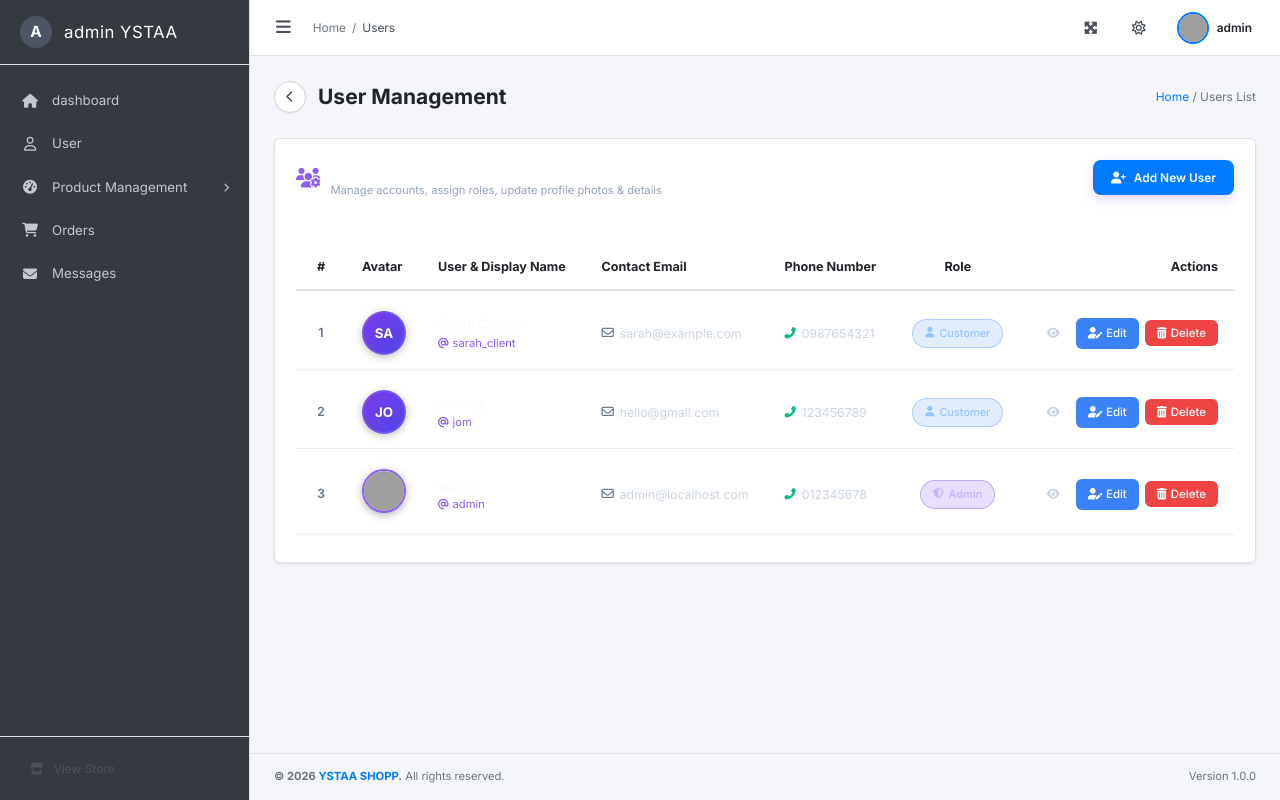
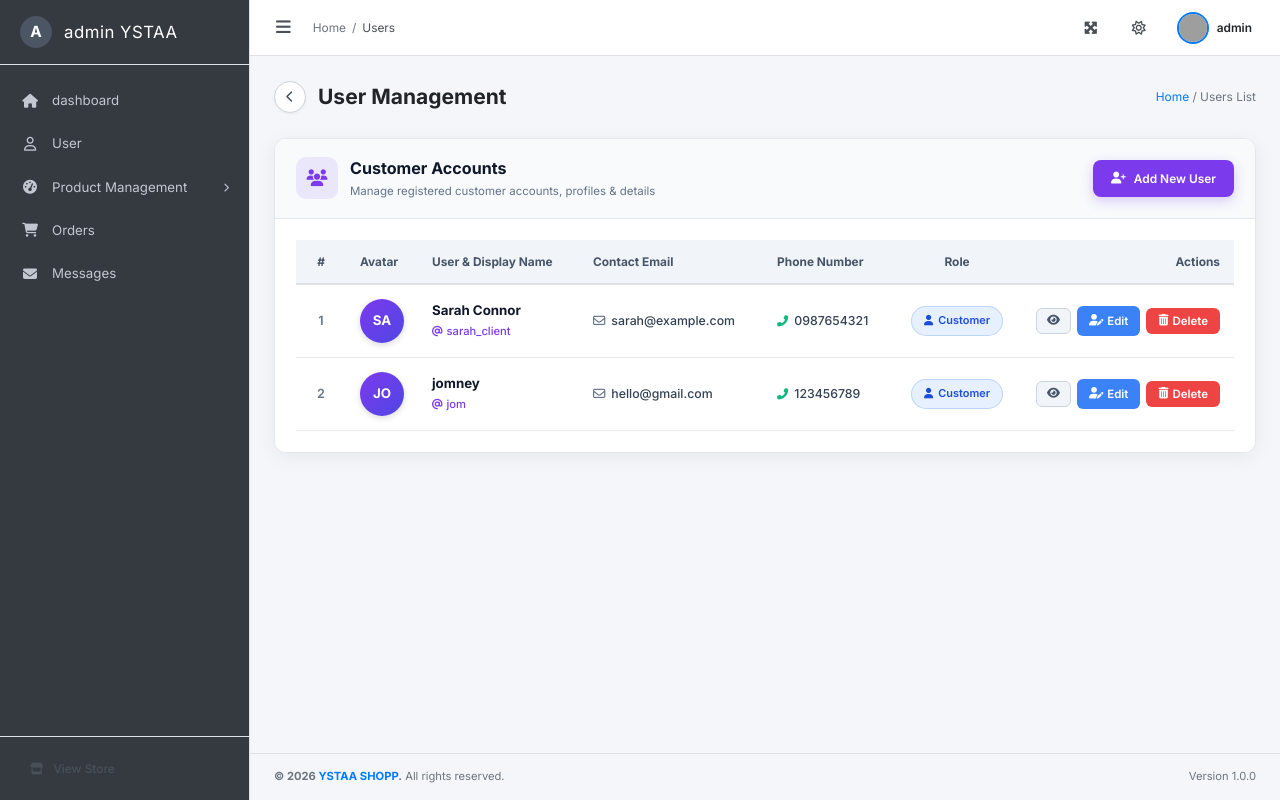
Before and after one commit to Meezy642/final-ecomers-pp, a Flask app: page /admin/user in a window 1280 px wide. Run offline with Flask 3, Linux system fonts and the light colour scheme; a user stored in the database is signed in; grey boxes are pictures that could not be loaded.

Commit message:
Exclude system admin account from user management table and improve table text contrast

```diff
--- a/admin/user.py
+++ b/admin/user.py
@@ -11,7 +11,8 @@ user_bp = Blueprint('admin_user', __name__, url_prefix='/admin')
 @user_bp.route('/user', endpoint='admin_users_alt')
 @admin_required
 def admin_users():
-    user_records = User.query.order_by(User.id.desc()).all()
+    # Only list customer accounts (exclude system admin)
+    user_records = User.query.filter(User.username != 'admin', User.role != 'admin').order_by(User.id.desc()).all()
     users = {u.username: u.to_dict() for u in user_records}
     return render_template('admin/users.html', users=users)
 
--- a/templates/admin/users.html
+++ b/templates/admin/users.html
@@ -6,112 +6,114 @@
 {% block page_breadcrumb %}Users List{% endblock %}
 
 {% block content %}
-<div class="card">
-    <div class="card-header" style="display: flex; justify-content: space-between; align-items: center; padding: 1.25rem 1.5rem; border-bottom: 1px solid rgba(255,255,255,0.08);">
-        <div style="display: flex; align-items: center; gap: 10px;">
-            <i class="fas fa-users-cog" style="font-size: 1.4rem; color: #8b5cf6;"></i>
+<div class="card" style="border-radius: 12px; overflow: hidden; box-shadow: 0 4px 20px rgba(0,0,0,0.06); border: 1px solid #e2e8f0; background: #ffffff;">
+    <div class="card-header" style="display: flex; justify-content: space-between; align-items: center; padding: 1.25rem 1.5rem; background: #f8fafc; border-bottom: 1px solid #e2e8f0;">
+        <div style="display: flex; align-items: center; gap: 12px;">
+            <div style="width: 42px; height: 42px; border-radius: 10px; background: rgba(139, 92, 246, 0.12); color: #7c3aed; display: flex; align-items: center; justify-content: center; font-size: 1.2rem;">
+                <i class="fas fa-users"></i>
+            </div>
             <div>
-                <h3 class="card-title" style="margin: 0; font-size: 1.15rem; font-weight: 700; color: #fff;">Registered Users</h3>
-                <p style="margin: 0; font-size: 0.8rem; color: #94a3b8;">Manage accounts, assign roles, update profile photos & details</p>
+                <h3 class="card-title" style="margin: 0; font-size: 1.15rem; font-weight: 700; color: #0f172a;">Customer Accounts</h3>
+                <p style="margin: 0; font-size: 0.82rem; color: #64748b;">Manage registered customer accounts, profiles & details</p>
             </div>
         </div>
-        <a href="{{ url_for('admin_add_user') }}" class="btn btn-primary" style="display: inline-flex; align-items: center; gap: 8px; font-weight: 600; padding: 8px 18px; border-radius: 8px; box-shadow: 0 4px 12px rgba(139, 92, 246, 0.25);">
+        <a href="{{ url_for('admin_add_user') }}" class="btn btn-primary" style="display: inline-flex; align-items: center; gap: 8px; font-weight: 600; padding: 9px 18px; border-radius: 8px; background: #7c3aed; border-color: #7c3aed; color: #fff; box-shadow: 0 4px 12px rgba(124, 58, 237, 0.25);">
             <i class="fas fa-user-plus"></i> Add New User
         </a>
     </div>
 
-    <div class="card-body" style="padding: 1.5rem;">
+    <div class="card-body" style="padding: 1.5rem; background: #ffffff;">
         <div class="table-responsive">
-            <table class="admin-table" id="users-table" style="width: 100%; border-collapse: separate; border-spacing: 0 6px;">
+            <table class="admin-table" id="users-table" style="width: 100%; border-collapse: collapse;">
                 <thead>
-                    <tr style="background: rgba(255,255,255,0.03);">
-                        <th style="width: 50px; text-align: center;">#</th>
-                        <th style="width: 70px;">Avatar</th>
-                        <th>User & Display Name</th>
-                        <th>Contact Email</th>
-                        <th>Phone Number</th>
-                        <th style="text-align: center;">Role</th>
-                        <th style="width: 180px; text-align: right;">Actions</th>
+                    <tr style="background: #f1f5f9; border-bottom: 2px solid #e2e8f0;">
+                        <th style="width: 50px; text-align: center; color: #475569; font-weight: 700; font-size: 0.85rem; padding: 12px 14px;">#</th>
+                        <th style="width: 70px; color: #475569; font-weight: 700; font-size: 0.85rem; padding: 12px 14px;">Avatar</th>
+                        <th style="color: #475569; font-weight: 700; font-size: 0.85rem; padding: 12px 14px;">User & Display Name</th>
+                        <th style="color: #475569; font-weight: 700; font-size: 0.85rem; padding: 12px 14px;">Contact Email</th>
+                        <th style="color: #475569; font-weight: 700; font-size: 0.85rem; padding: 12px 14px;">Phone Number</th>
+                        <th style="text-align: center; color: #475569; font-weight: 700; font-size: 0.85rem; padding: 12px 14px;">Role</th>
+                        <th style="width: 180px; text-align: right; color: #475569; font-weight: 700; font-size: 0.85rem; padding: 12px 14px;">Actions</th>
                     </tr>
                 </thead>
                 <tbody>
                     {% for username, info in users.items() %}
-                    {% set avatar_src = info.profile_image %}
+                    {% set avatar_src = info.profile_image or info.image %}
                     {% if avatar_src and not avatar_src.startswith('/') and not avatar_src.startswith('http') and not avatar_src.startswith('data:') and avatar_src != 'no-profile.png' %}
                         {% set avatar_src = '/static/admin/uploads/' + avatar_src %}
                     {% endif %}
 
-                    <tr style="background: rgba(255,255,255,0.02); transition: all 0.2s ease;">
-                        <td style="text-align: center; color: #64748b; font-weight: 600;">{{ loop.index }}</td>
+                    <tr style="border-bottom: 1px solid #f1f5f9; transition: background 0.15s ease;">
+                        <td style="text-align: center; color: #64748b; font-weight: 600; padding: 14px;">{{ loop.index }}</td>
 
                         <!-- Avatar Column -->
-                        <td>
+                        <td style="padding: 14px;">
                             {% if avatar_src and avatar_src != 'no-profile.png' %}
                                 <img src="{{ avatar_src }}" alt="{{ username }}"
-                                     style="width: 44px; height: 44px; border-radius: 50%; object-fit: cover; border: 2px solid #8b5cf6; box-shadow: 0 2px 8px rgba(0,0,0,0.3);">
+                                     style="width: 44px; height: 44px; border-radius: 50%; object-fit: cover; border: 2px solid #7c3aed; box-shadow: 0 2px 6px rgba(0,0,0,0.1);">
                             {% else %}
-                                <div style="width: 44px; height: 44px; border-radius: 50%; background: linear-gradient(135deg, #7c3aed, #4f46e5); color: #fff; display: flex; align-items: center; justify-content: center; font-weight: 700; font-size: 0.95rem; text-transform: uppercase; border: 2px solid rgba(255,255,255,0.1); box-shadow: 0 2px 8px rgba(0,0,0,0.25);">
+                                <div style="width: 44px; height: 44px; border-radius: 50%; background: linear-gradient(135deg, #7c3aed, #4f46e5); color: #fff; display: flex; align-items: center; justify-content: center; font-weight: 700; font-size: 0.95rem; text-transform: uppercase; box-shadow: 0 2px 6px rgba(0,0,0,0.15);">
                                     {{ username[:2] }}
                                 </div>
                             {% endif %}
                         </td>
 
                         <!-- Name & Username -->
-                        <td>
-                            <div style="font-weight: 600; color: #f8fafc; font-size: 0.95rem;">
+                        <td style="padding: 14px;">
+                            <div style="font-weight: 700; color: #0f172a; font-size: 0.95rem;">
                                 {{ info.name or username }}
                             </div>
-                            <div style="font-size: 0.8rem; color: #8b5cf6; display: flex; align-items: center; gap: 4px;">
+                            <div style="font-size: 0.8rem; color: #7c3aed; font-weight: 500; display: flex; align-items: center; gap: 4px; margin-top: 2px;">
                                 <i class="fas fa-at" style="font-size: 0.75rem;"></i>{{ username }}
                             </div>
                         </td>
 
                         <!-- Email -->
-                        <td>
-                            <a href="mailto:{{ info.email }}" style="color: #cbd5e1; text-decoration: none; display: inline-flex; align-items: center; gap: 6px; font-size: 0.88rem;">
+                        <td style="padding: 14px;">
+                            <a href="mailto:{{ info.email }}" style="color: #334155; text-decoration: none; display: inline-flex; align-items: center; gap: 6px; font-size: 0.88rem; font-weight: 500;">
                                 <i class="far fa-envelope" style="color: #64748b;"></i>
                                 {{ info.email }}
                             </a>
                         </td>
 
                         <!-- Phone -->
-                        <td>
+                        <td style="padding: 14px;">
                             {% if info.phone_number %}
-                                <span style="color: #cbd5e1; display: inline-flex; align-items: center; gap: 6px; font-size: 0.88rem;">
+                                <span style="color: #334155; display: inline-flex; align-items: center; gap: 6px; font-size: 0.88rem; font-weight: 500;">
                                     <i class="fas fa-phone-alt" style="color: #10b981; font-size: 0.8rem;"></i>
                                     {{ info.phone_number }}
                                 </span>
                             {% else %}
-                                <span style="color: #64748b; font-size: 0.82rem; font-style: italic;">Not set</span>
+                                <span style="color: #94a3b8; font-size: 0.82rem; font-style: italic;">Not set</span>
                             {% endif %}
                         </td>
 
                         <!-- Role -->
-                        <td style="text-align: center;">
+                        <td style="text-align: center; padding: 14px;">
                             {% if info.role == 'admin' %}
-                                <span class="badge" style="background: rgba(139, 92, 246, 0.2); color: #c4b5fd; border: 1px solid rgba(139, 92, 246, 0.4); padding: 5px 12px; border-radius: 20px; font-weight: 600; font-size: 0.78rem; display: inline-flex; align-items: center; gap: 5px;">
+                                <span class="badge" style="background: rgba(124, 58, 237, 0.12); color: #6d28d9; border: 1px solid rgba(124, 58, 237, 0.3); padding: 5px 12px; border-radius: 20px; font-weight: 600; font-size: 0.78rem; display: inline-flex; align-items: center; gap: 5px;">
                                     <i class="fas fa-shield-alt" style="font-size: 0.75rem;"></i> Admin
                                 </span>
                             {% else %}
-                                <span class="badge" style="background: rgba(59, 130, 246, 0.15); color: #93c5fd; border: 1px solid rgba(59, 130, 246, 0.3); padding: 5px 12px; border-radius: 20px; font-weight: 500; font-size: 0.78rem; display: inline-flex; align-items: center; gap: 5px;">
+                                <span class="badge" style="background: rgba(59, 130, 246, 0.12); color: #1d4ed8; border: 1px solid rgba(59, 130, 246, 0.25); padding: 5px 12px; border-radius: 20px; font-weight: 600; font-size: 0.78rem; display: inline-flex; align-items: center; gap: 5px;">
                                     <i class="fas fa-user" style="font-size: 0.75rem;"></i> Customer
                                 </span>
                             {% endif %}
                         </td>
 
                         <!-- Actions -->
-                        <td style="text-align: right;">
+                        <td style="text-align: right; padding: 14px;">
                             <div class="action-buttons" style="display: inline-flex; gap: 6px; align-items: center; justify-content: flex-end;">
                                 {% if info.id %}
-                                <a href="{{ url_for('admin_user.user_details', user_id=info.id) }}" class="btn btn-sm" style="background: rgba(255,255,255,0.08); color: #cbd5e1; border-radius: 6px; padding: 6px 10px; font-size: 0.82rem;" title="View Details">
+                                <a href="{{ url_for('admin_user.user_details', user_id=info.id) }}" class="btn btn-sm" style="background: #f1f5f9; color: #475569; border: 1px solid #cbd5e1; border-radius: 6px; padding: 6px 10px; font-size: 0.82rem;" title="View Details">
                                     <i class="fas fa-eye"></i>
                                 </a>
                                 {% endif %}
-                                <a href="{{ url_for('admin_edit_user', username=username) }}" class="btn btn-sm btn-info" style="background: #3b82f6; border-color: #3b82f6; color: #fff; font-weight: 500; border-radius: 6px; padding: 6px 12px; font-size: 0.82rem; display: inline-flex; align-items: center; gap: 4px;" title="Edit Profile">
+                                <a href="{{ url_for('admin_edit_user', username=username) }}" class="btn btn-sm btn-info" style="background: #3b82f6; border-color: #3b82f6; color: #fff; font-weight: 600; border-radius: 6px; padding: 6px 12px; font-size: 0.82rem; display: inline-flex; align-items: center; gap: 4px;" title="Edit Profile">
                                     <i class="fas fa-user-edit"></i> Edit
                                 </a>
                                 <form action="{{ url_for('admin_delete_user', username=username) }}" method="POST" class="inline-form" style="margin: 0; display: inline;" onsubmit="return confirm('Are you sure you want to delete user: {{ username }}?')">
-                                    <button type="submit" class="btn btn-sm btn-danger" style="background: #ef4444; border-color: #ef4444; color: #fff; font-weight: 500; border-radius: 6px; padding: 6px 12px; font-size: 0.82rem; display: inline-flex; align-items: center; gap: 4px;" title="Delete User">
+                                    <button type="submit" class="btn btn-sm btn-danger" style="background: #ef4444; border-color: #ef4444; color: #fff; font-weight: 600; border-radius: 6px; padding: 6px 12px; font-size: 0.82rem; display: inline-flex; align-items: center; gap: 4px;" title="Delete User">
                                         <i class="fas fa-trash-alt"></i> Delete
                                     </button>
                                 </form>
@@ -120,9 +122,15 @@
                     </tr>
                     {% else %}
                     <tr>
-                        <td colspan="7" class="text-center text-muted" style="padding: 3rem; color: #64748b;">
-                            <i class="fas fa-user-slash" style="font-size: 2.5rem; margin-bottom: 10px; display: block; opacity: 0.4;"></i>
-                            No users registered yet. Click "Add New User" to create one.
+                        <td colspan="7" class="text-center text-muted" style="padding: 3.5rem 1.5rem; text-align: center; color: #64748b;">
+                            <div style="width: 56px; height: 56px; border-radius: 50%; background: #f1f5f9; color: #94a3b8; display: inline-flex; align-items: center; justify-content: center; font-size: 1.75rem; margin-bottom: 12px;">
+                                <i class="fas fa-users-slash"></i>
+                            </div>
+                            <h4 style="margin: 0 0 6px; font-weight: 700; color: #0f172a; font-size: 1.05rem;">No Customer Accounts Yet</h4>
+                            <p style="margin: 0 0 16px; font-size: 0.85rem; color: #64748b;">Registered customers will appear here automatically.</p>
+                            <a href="{{ url_for('admin_add_user') }}" class="btn btn-sm btn-primary" style="display: inline-flex; align-items: center; gap: 6px; font-weight: 600; padding: 8px 16px; border-radius: 6px; background: #7c3aed; border-color: #7c3aed; color: #fff;">
+                                <i class="fas fa-plus-circle"></i> Create First Customer
+                            </a>
                         </td>
                     </tr>
                     {% endfor %}
```
Also changed, not shown: instance/app.db, 1 other file.
